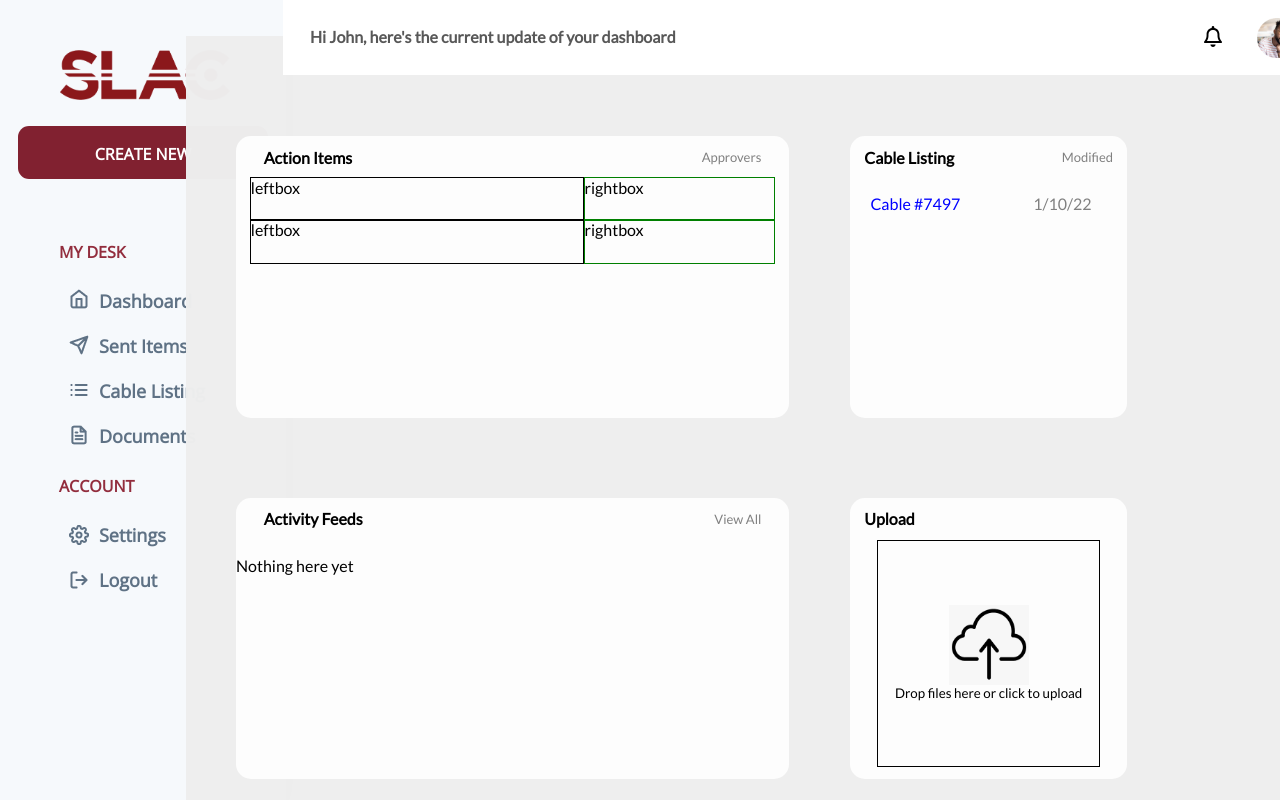
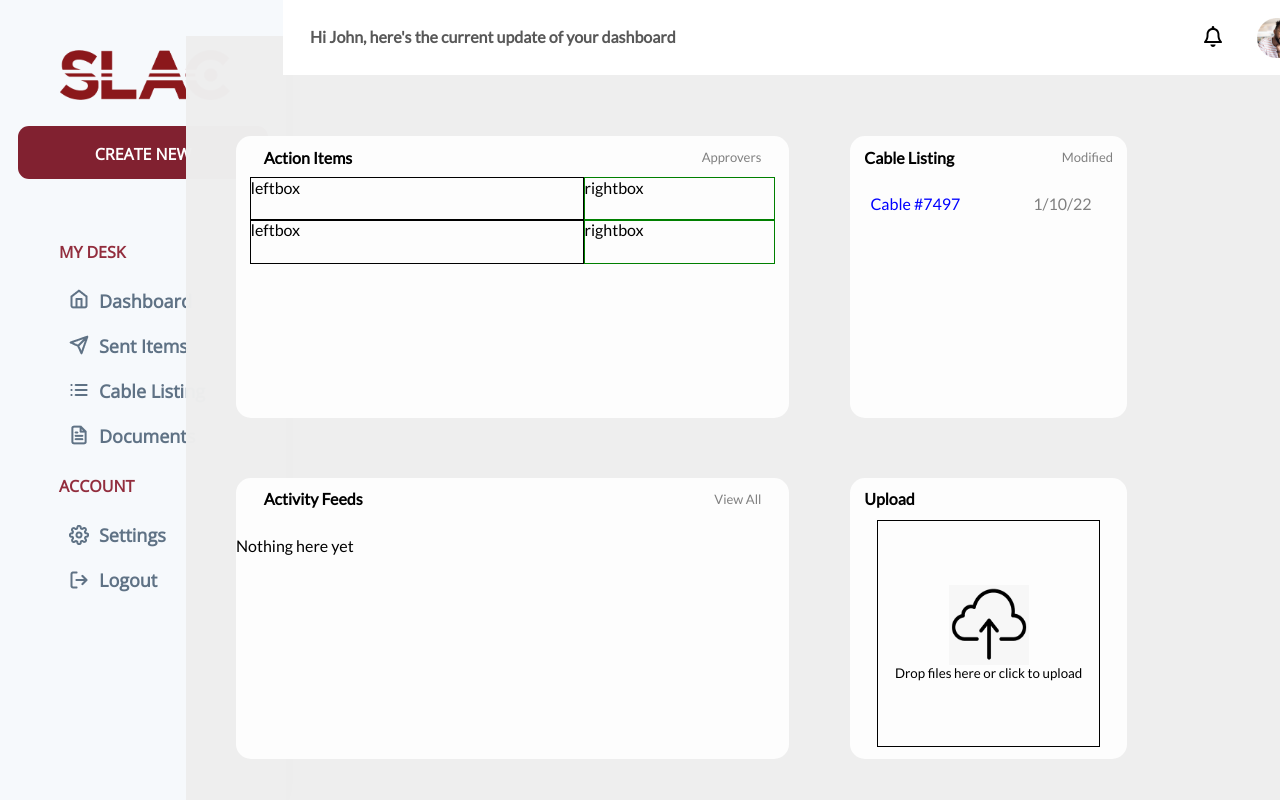
Before and after one commit to Tempest1777/The-Cable-Company, a React (Create React App) app: page /Dashboard in a window 1280 px wide. Shown: the top 800 px of the page. Built offline with nearby package versions, Linux system fonts and the light colour scheme.

Commit message:
set margin

```diff
--- a/src/components/Card/Card.module.css
+++ b/src/components/Card/Card.module.css
@@ -4,7 +4,7 @@
     height: 40%;
     border-radius: 15px;
     margin-top: 60px;
-    margin-bottom: 80px;
+    margin-bottom: 60px;
     margin-left: 30px;
     display: flex;
     flex-direction: column;
```
